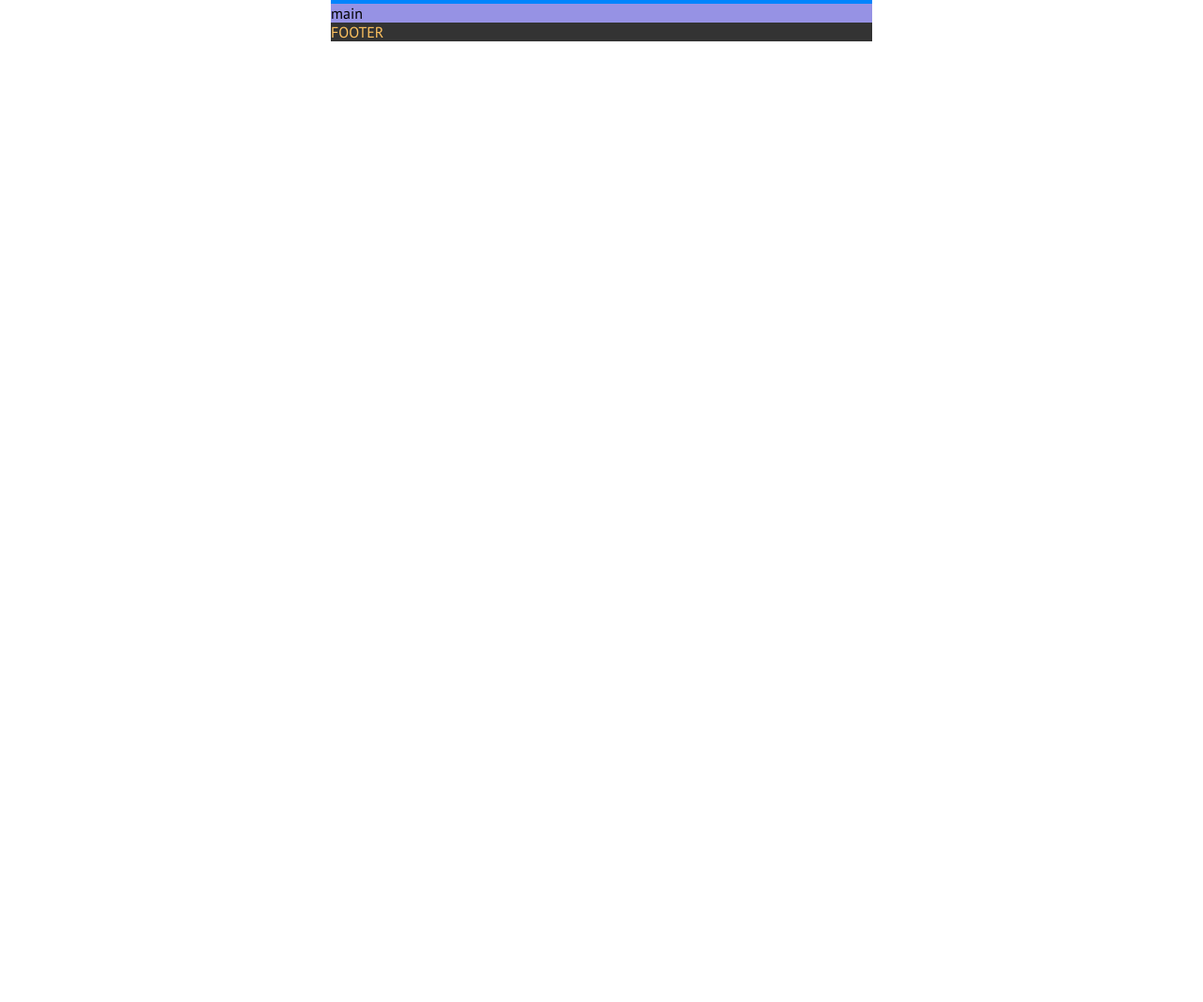
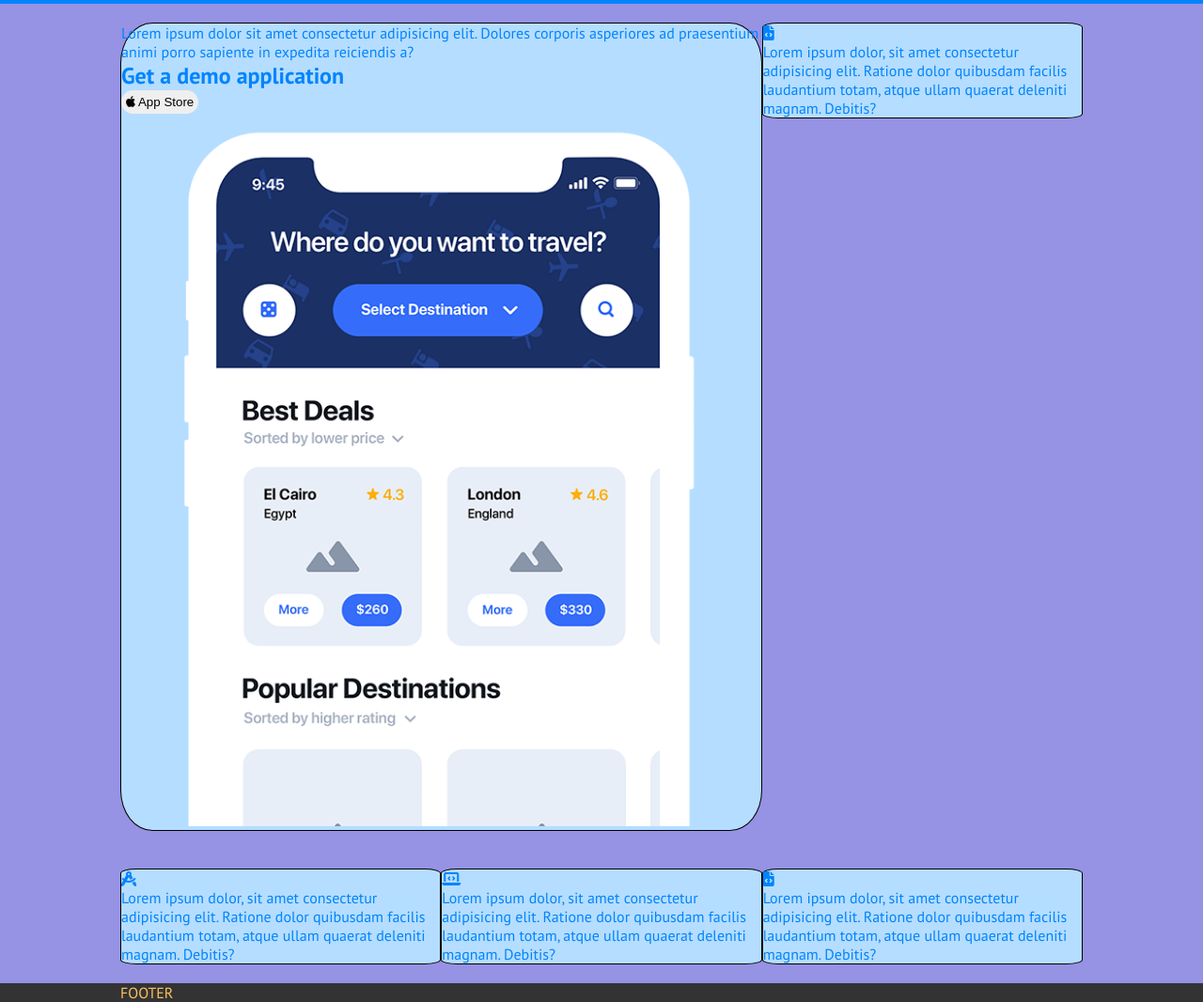
Before and after one commit to DylanBlanco/htmlcss-responsive-layout, a plain HTML site: page index.html in a window 1280 px wide. Shown: the part 46-1112 px from the top of the page at 94% size. Before the commit the page ends 800 px from the top, so only its background shows below. Drawn offline with Linux system fonts and the light colour scheme.

Commit message:
struttura  first section main

```diff
--- a/css/style.css
+++ b/css/style.css
@@ -9,6 +9,7 @@ reset
 html {
     font-family: "PT Sans", sans-serif;
 }
+
 
 /************
 preject color
@@ -26,8 +27,10 @@ preject color
 main {
     background-color: #9692E4;
 }
-main card{
+.main .row .card {
     background-color: #B5DDFF;
+}
+main .card{
     color: #0084FD;
     background-color: #9692E4;
 }
@@ -45,22 +48,27 @@ main text {
 general
 ************/
 
+/*header*/
 .container {
     margin: 0 auto;
     width: 576px;
 }
 body .row {
     width: 80%;
+    margin: 0 auto;
 }
 img {
     max-width: 100%;
+
 }
 ul {
     list-style: none;
 }
-i {
+.header i {
     font-size: 1.5rem;
 }
+
+/*main*/
 
 .button {
     padding: 5px;
@@ -100,7 +108,42 @@ header ul {
 /************
 main
 ************/
+.main .row .card {
+    display: block;
+    border: 1px solid black;
+    border-radius: 5%;
+    margin: 20px 0;
+}
 
 /************
 footer
 ************/
+
+
+/************
+responive tablet
+************/
+
+@media screen and (min-width: 576px) {
+    .container {
+        width: 100%;
+    }
+    .main .row {
+        display: flex;
+        flex-wrap: wrap;
+    }
+    .main .row .card {
+        width: calc(100%/3);
+        height: 100%;
+    }
+    .main .row .special-card {
+        width: calc((100%/3)*2);
+    }
+}
+
+/************
+responsive desktop
+************/
+@media screen and (min-width: 992px) {
+
+}
--- a/index.html
+++ b/index.html
@@ -17,7 +17,8 @@
 
     <body class="">
         <!--HEADER-->
-        <header class="header container">
+        <header>
+            <div class="header container">
                 <div class="row">
                     <div><img src="./img/logo.png" alt="logo"></div>
                     <div class="desk-bar"><i class="fa-solid fa-bars"></i></div>
@@ -29,16 +30,44 @@
                             <li><button class="button">About Us</button></li>
                             <li><button class="button white">Get Started</button></li>
                         </ul>
-
+                    </div>
                 </div>
             </div>
         </header>
 
         <!--MAIN-->
         <main class="main container">
+            <section>
                 <div class="row">
-                main
+                    <div class="card special-card">
+                        <div>
+                            <p>Lorem ipsum dolor sit amet consectetur adipisicing elit. Dolores corporis asperiores ad praesentium animi porro sapiente in expedita reiciendis a?</p>
+                            <h2>Get a demo application</h2>
+                            <button class="button blue"><i class="fa-brands fa-apple"></i> App Store</button>
                         </div>
+                        <div>
+                            <img src="./img/phone.png" alt="phone">
+                        </div>
+                    </div>
+
+                    <div class="card">
+                        <div><i class="fa-solid fa-file-code"></i></div>
+                        <div>Lorem ipsum dolor, sit amet consectetur adipisicing elit. Ratione dolor quibusdam facilis laudantium totam, atque ullam quaerat deleniti magnam. Debitis?</div>
+                    </div>
+                    <div class="card">
+                        <div><i class="fa-solid fa-compass-drafting"></i></div>
+                        <div>Lorem ipsum dolor, sit amet consectetur adipisicing elit. Ratione dolor quibusdam facilis laudantium totam, atque ullam quaerat deleniti magnam. Debitis?</div>
+                    </div>
+                    <div class="card">
+                        <div><i class="fa-solid fa-laptop-code"></i></div>
+                        <div>Lorem ipsum dolor, sit amet consectetur adipisicing elit. Ratione dolor quibusdam facilis laudantium totam, atque ullam quaerat deleniti magnam. Debitis?</div>
+                    </div>
+                    <div class="card">
+                        <div><i class="fa-solid fa-file-code"></i></div>
+                        <div>Lorem ipsum dolor, sit amet consectetur adipisicing elit. Ratione dolor quibusdam facilis laudantium totam, atque ullam quaerat deleniti magnam. Debitis?</div>
+                    </div>
+                </div>
+            </section>
         </main>
 
         <!--FOOTER-->
```
Lines whose indentation alone changed are shown as unchanged.
